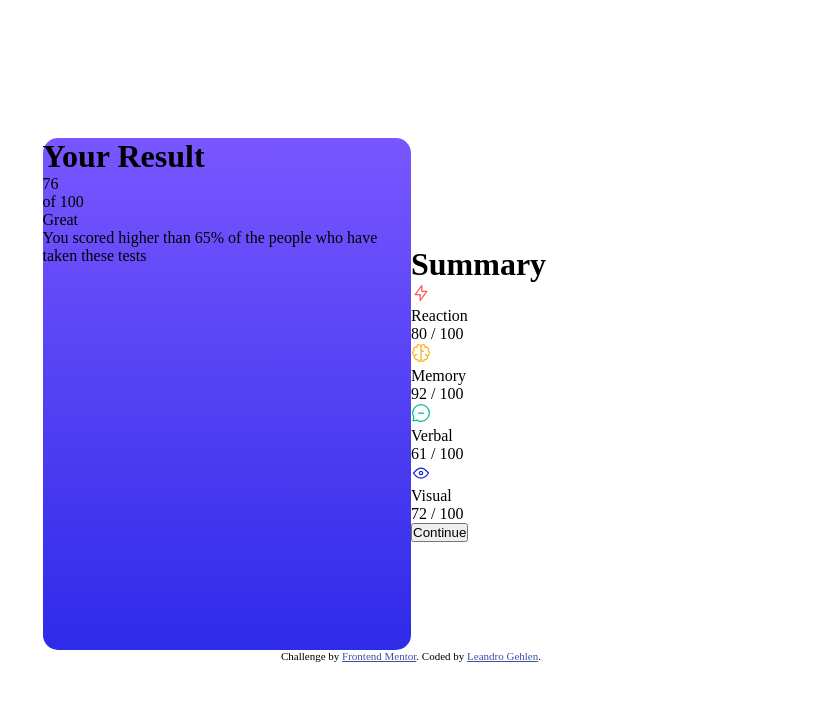
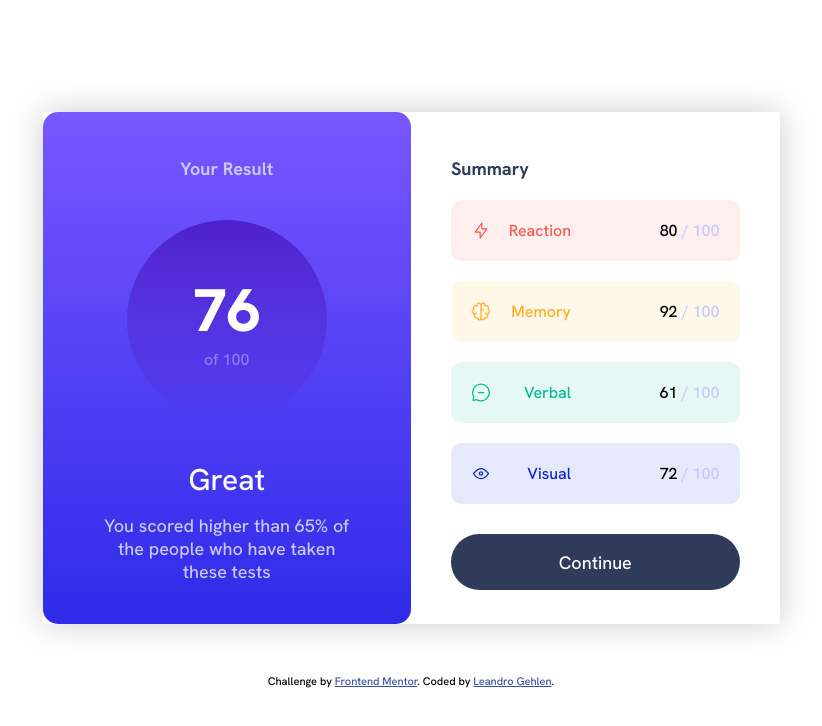
Before and after one commit to Leandro-Gehlen/Frontend-Mentor-FL---HTML-and-CSS-, a plain HTML site: page index.html in a window 1280 px wide. Shown: the whole page, without its empty margins (229-1051 px from the left). Drawn offline with Linux system fonts and the light colour scheme; files whose address does not match are found by name.

Commit message:
finished

```diff
--- a/index.html
+++ b/index.html
@@ -16,37 +16,49 @@
 <body>
   <main>
     <div class="left-side">
-      <h1>Your Result</h1>
-      <div>
-        <p>76</p>
-        <p>of 100</p>
+      <h1 class="left-title">Your Result</h1>
+      <div class="circle">
+        <p class="circle-number">76</p>
+        <p class="circle-sub-number">of 100</p>
       </div>
-      <p>Great</p>
-      <p>You scored higher than 65% of the people who have taken these tests</p>
+      <div class="bottom-text">
+        <p class="great-text">Great</p>
+        <p class="bottom-paragraph-text">You scored higher than 65% of the people who have taken these tests</p>
+      </div>
     </div>
     <div class="right-side">
-      <h1>Summary</h1>
-      <div>
+      <h1 class="right-side-title">Summary</h1>
+      <div class="right-side-list-container">
+        <div class="list-item1">
+          <div class="list-item1-inner-item">
             <img src="./assets/images/icon-reaction.svg" alt="a light as reaction icon" />
             <p>Reaction</p>
-        <p>80 <span>/ 100</span></p>
           </div>
-      <div>
+          <p>80 <span> / 100</span></p>
+        </div>
+        <div class="list-item2">
+          <div class="list-item2-inner-item">
             <img src="./assets/images/icon-memory.svg" alt="a brain as a memory icon" />
             <p>Memory</p>
-        <p>92 <span>/ 100</span></p>
           </div>
-      <div>
+          <p>92 <span> / 100</span></p>
+        </div>
+        <div class="list-item3">
+          <div class="list-item3-inner-item">
             <img src="./assets//images/icon-verbal.svg" alt="a chat icon as verbal icon" />
             <p>Verbal</p>
-        <p>61 <span>/ 100</span></p>
           </div>
-      <div>
+          <p>61 <span> / 100</span></p>
+        </div>
+        <div class="list-item4">
+          <div class="list-item4-inner-item">
             <img src="./assets/images/icon-visual.svg" alt="an eye as Visual icon" />
             <p>Visual</p>
-        <p>72 <span>/ 100</span></p>
           </div>
-      <button>Continue</button>
+          <p>72 <span> / 100</span></p>
+        </div>
+      </div>
+      <button class="btn">Continue</button>
     </div>
   </main>
 
--- a/styles.css
+++ b/styles.css
@@ -1,7 +1,12 @@
+@import url('https://fonts.googleapis.com/css2?family=Hanken+Grotesk:wght@500;700;800&display=swap');
+
+
 * {
     margin: 0;
     padding: 0;
     box-sizing: border-box;
+    font-family: "Hanken Grotesk";
+    font-size: 18px;
 }
 
 body {
@@ -20,19 +25,222 @@ main {
     justify-content: center;
     align-items: center;
     flex-direction: row;
+    box-shadow: 0 0 30px #ccc;
 }
 
 .left-side {
     flex: 1;
+    display: flex;
+    align-items: center;
+    flex-direction: column;
     height: 512px;
     border-radius: 15px;
     background-image: linear-gradient(hsl(252, 100%, 67%), hsl(241, 81%, 54%));
 }
 
+.left-title {
+    margin-top: 45px;
+    color: hsl(241, 100%, 89%);
+
+
+}
+
+.circle {
+    height: 200px;
+    width: 200px;
+    border-radius: 50%;
+    display: flex;
+    flex-direction: column;
+    justify-content: center;
+    align-items: center;
+    background-image: linear-gradient(hsla(256, 72%, 46%, 1), hsla(241, 72%, 46%, 0));
+    margin-top: 40px;
+    margin-bottom: 40px;
+}
+
+.circle-number {
+    font-size: 60px;
+    font-weight: 800;
+    color: hsl(0, 0%, 100%);
+}
+
+.circle-sub-number {
+    font-size: 16px;
+    color: #8A7CFF;
+}
+
+.bottom-text {
+    display: flex;
+    flex-direction: column;
+    align-items: center;
+    justify-content: center;
+}
+
+.great-text {
+    color: hsl(0, 0%, 100%);
+    font-size: 30px;
+    font-weight: 500;
+    margin-bottom: 15px;
+}
+
+.bottom-paragraph-text {
+    color: hsl(241, 100%, 89%);
+    text-align: center;
+    max-width: 250px;
+    font-size: 18px;
+}
+
+
 .right-side {
     flex: 1;
+    height: 512px;
+    display: flex;
+    flex-direction: column;
+
 }
 
+
+.right-side-title {
+    margin-top: 45px;
+    margin-left: 40px;
+    color: hsl(224, 30%, 27%);
+}
+
+.right-side-list-container {
+    margin-left: 40px;
+    margin-right: 40px;
+    display: flex;
+    flex-direction: column;
+}
+
+.list-item1 {
+    border-radius: 10px;
+    background-color: hsla(0, 100%, 67%, 0.1);
+    display: flex;
+    justify-content: space-between;
+    padding: 20px;
+    margin-top: 20px;
+
+
+}
+
+.list-item1-inner-item {
+    display: flex;
+    justify-content: space-between;
+    width: 100px;
+    color: hsl(0, 100%, 67%);
+
+}
+
+.list-item1 p {
+    font-size: 16px;
+}
+
+.list-item1 p span {
+    color: hsl(241, 100%, 89%);
+    font-size: 16px;
+}
+
+.list-item2 {
+    border-radius: 10px;
+    background-color: hsla(39, 100%, 56%, .1);
+    display: flex;
+    justify-content: space-between;
+    padding: 20px;
+    margin-top: 20px;
+
+
+}
+
+.list-item2-inner-item {
+    display: flex;
+    justify-content: space-between;
+    width: 100px;
+    color: hsl(39, 100%, 56%);
+
+}
+
+.list-item2 p {
+    font-size: 16px;
+}
+
+.list-item2 p span {
+    color: hsl(241, 100%, 89%);
+    font-size: 16px;
+}
+
+.list-item3 {
+    border-radius: 10px;
+    background-color: hsla(166, 100%, 37%, .1);
+    display: flex;
+    justify-content: space-between;
+    padding: 20px;
+    margin-top: 20px;
+
+
+}
+
+.list-item3-inner-item {
+    display: flex;
+    justify-content: space-between;
+    width: 100px;
+    color: hsl(166, 100%, 37%)
+}
+
+.list-item3 p {
+    font-size: 16px;
+}
+
+.list-item3 p span {
+    color: hsl(241, 100%, 89%);
+    font-size: 16px;
+}
+
+.list-item4 {
+    border-radius: 10px;
+    background-color: hsla(234, 85%, 45%, .1);
+    display: flex;
+    justify-content: space-between;
+    padding: 20px;
+    margin-top: 20px;
+
+
+}
+
+.list-item4-inner-item {
+    display: flex;
+    justify-content: space-between;
+    width: 100px;
+    color: hsl(234, 85%, 45%)
+}
+
+.list-item4 p {
+    font-size: 16px;
+}
+
+.list-item4 p span {
+    color: hsl(241, 100%, 89%);
+    font-size: 16px;
+}
+
+.btn {
+    margin-top: 30px;
+    margin-left: 40px;
+    margin-right: 40px;
+    height: 56px;
+    border-radius: 28px;
+    border: none;
+    background-color: hsl(224, 30%, 27%);
+    color: hsl(0, 0%, 100%)
+}
+
+.btn:hover {
+    background-image: linear-gradient(hsl(252, 100%, 67%), hsl(241, 81%, 54%));
+}
+
+footer {
+    margin-top: 50px;
+}
 
 .attribution {
     font-size: 11px;
@@ -40,5 +248,6 @@ main {
 }
 
 .attribution a {
+    font-size: 11px;
     color: hsl(228, 45%, 44%);
 }
```
Lines whose indentation alone changed are shown as unchanged.
